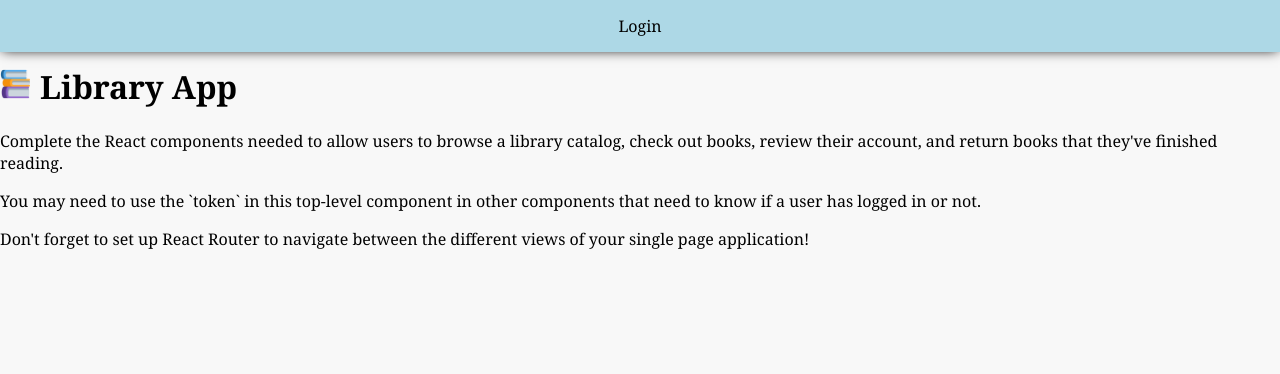
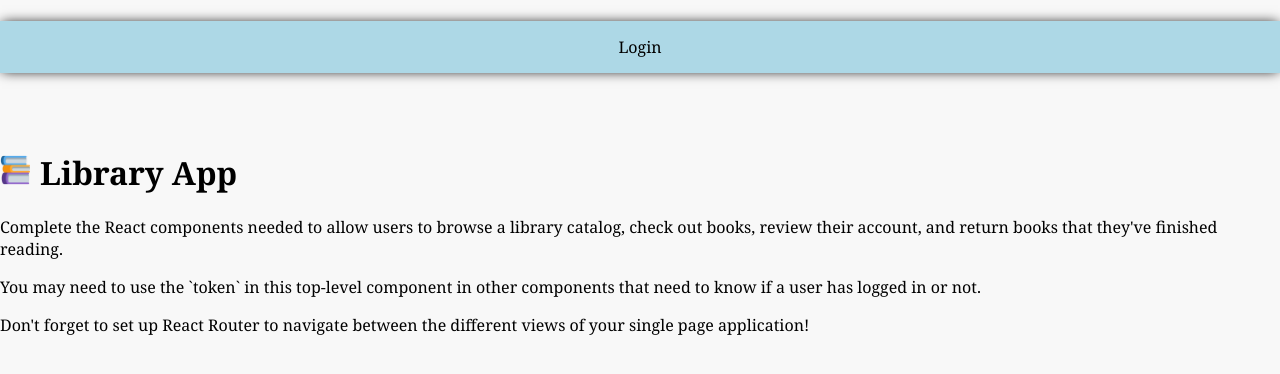
Before and after one commit to JasonLewis12/Book_Buddy, a React (Vite) app: page /account in a window 1280 px wide. Shown: the top 374 px of the page. Built offline with nearby package versions, Linux system fonts and the light colour scheme; no server answers.

Commit message:
work on account page

```diff
--- a/src/App.jsx
+++ b/src/App.jsx
@@ -19,9 +19,9 @@ function App() {
   return (
     <>
       <NavBar token={token} setToken={setToken} />
-      <Books />
       <br />
       <br />
+      <Books />
       <h1>
         <img id="logo-image" src={bookLogo} />
         Library App
--- a/src/components/Account.jsx
+++ b/src/components/Account.jsx
@@ -1 +1,8 @@
 /* TODO - add your code to create a functional React component that renders account details for a logged in user. Fetch the account data from the provided API. You may consider conditionally rendering a message for other users that prompts them to log in or create an account.  */
+export default function accountPage({ token }) {
+  return (
+    <>
+      <h1>test,{token}</h1>
+    </>
+  );
+}
--- a/src/components/Login.jsx
+++ b/src/components/Login.jsx
@@ -5,7 +5,9 @@ import { useState } from "react";
 import { Link, Routes, Route, useNavigate } from "react-router-dom";
 import Register from "./Register";
 import "./form.css";
-export default function Login({ setToken }) {
+import AccountPage from "./Account";
+import Books from "./Books";
+export default function Login({ setToken, token }) {
   const [email, setEmail] = useState("");
   const [password, setPassword] = useState("");
   const nav = useNavigate("");
@@ -52,10 +54,12 @@ export default function Login({ setToken }) {
         <input className="submit" type="submit" />
       </form>
       <Routes>
-        <Route path="/Register/*" element={<Register setToken={setToken} />} />
+        <Route path="/" element={<Books />} />
+        <Route path="/Register" element={<Register setToken={setToken} />} />
+        <Route path="/account" element={<AccountPage token={token} />} />
       </Routes>
       <h3> don't have an account? Register!</h3>
-      <Link to={"/Register/*"}>sign up!</Link>
+      <Link to={"/Register"}>sign up!</Link>
     </>
   );
 }
--- a/src/components/Navigations.jsx
+++ b/src/components/Navigations.jsx
@@ -4,6 +4,8 @@ import "../index.css";
 import { Route, Routes, Link } from "react-router-dom";
 import Register from "./Register";
 import Login from "./Login";
+import Books from "./Books";
+import AccountPage from "./Account";
 export default function NavBar({ setToken, token }) {
   function handleClick() {}
 
@@ -23,8 +25,8 @@ export default function NavBar({ setToken, token }) {
         </nav>
       </section>
       <Routes>
-        <Route path="/book" element="placeholder" />
-        <Route path="/account" element="placeholder" />
+        <Route path="/" element={<Books />} />
+        <Route path="/account" element={<AccountPage token={token} />} />
         <Route path="/Register" element={<Register setToken={setToken} />} />
         <Route path="/login/" element={<Login setToken={setToken} />} />
         {/* <Route path="" element="placeholder" /> */}
--- a/src/components/Register.jsx
+++ b/src/components/Register.jsx
@@ -4,10 +4,12 @@ import { useState } from "react";
 import { RegisterUser } from "./auth";
 import { useNavigate } from "react-router-dom";
 import { Routes, Route, Link } from "react-router-dom";
+import AccountPage from "./Account";
 import Login from "./Login";
+import Books from "./Books";
 import "./form.css";
 
-export default function Register({ setToken }) {
+export default function Register({ setToken, token }) {
   const [firstName, setFirstName] = useState("");
   const [lastName, setLastName] = useState("");
   const [email, setEmail] = useState("");
@@ -81,10 +83,12 @@ export default function Register({ setToken }) {
         <br />
         <input type="submit" />
         <Routes>
-          <Route path="/login/*" element={<Login setToken={setToken} />} />
+          <Route path="/" element={<Books />} />
+          <Route path="/login" element={<Login setToken={setToken} />} />
+          <Route path="/account" element={<AccountPage token={token} />} />
         </Routes>
         <h3> Already have an account?</h3>
-        <Link to={"/login/*"}>Login!</Link>
+        <Link to={"/login"}>Login!</Link>
       </form>
     </>
   );
```
